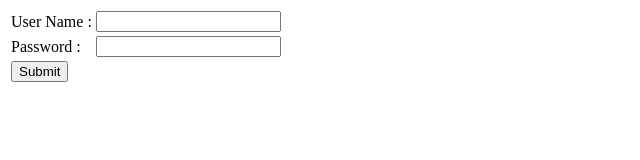
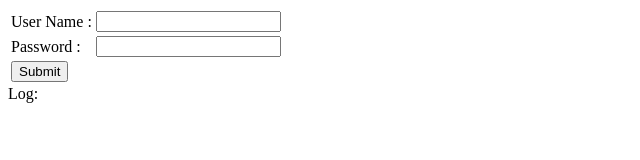
Before and after one commit to ramesh-git/baghiratha, a plain HTML site: page index.html in a window 1280 px wide. Shown: the full height of the page, 0-640 px from the left. Drawn offline with nearby package versions, Linux system fonts and the light colour scheme.

Commit message:
Update index.html

```diff
--- a/index.html
+++ b/index.html
@@ -34,7 +34,7 @@ and open the template in the editor.
             </tr>
         </table>
 </div>
-        <div id="log">
+        <div id="log">Log:
         </div>
     </body>
 
```
